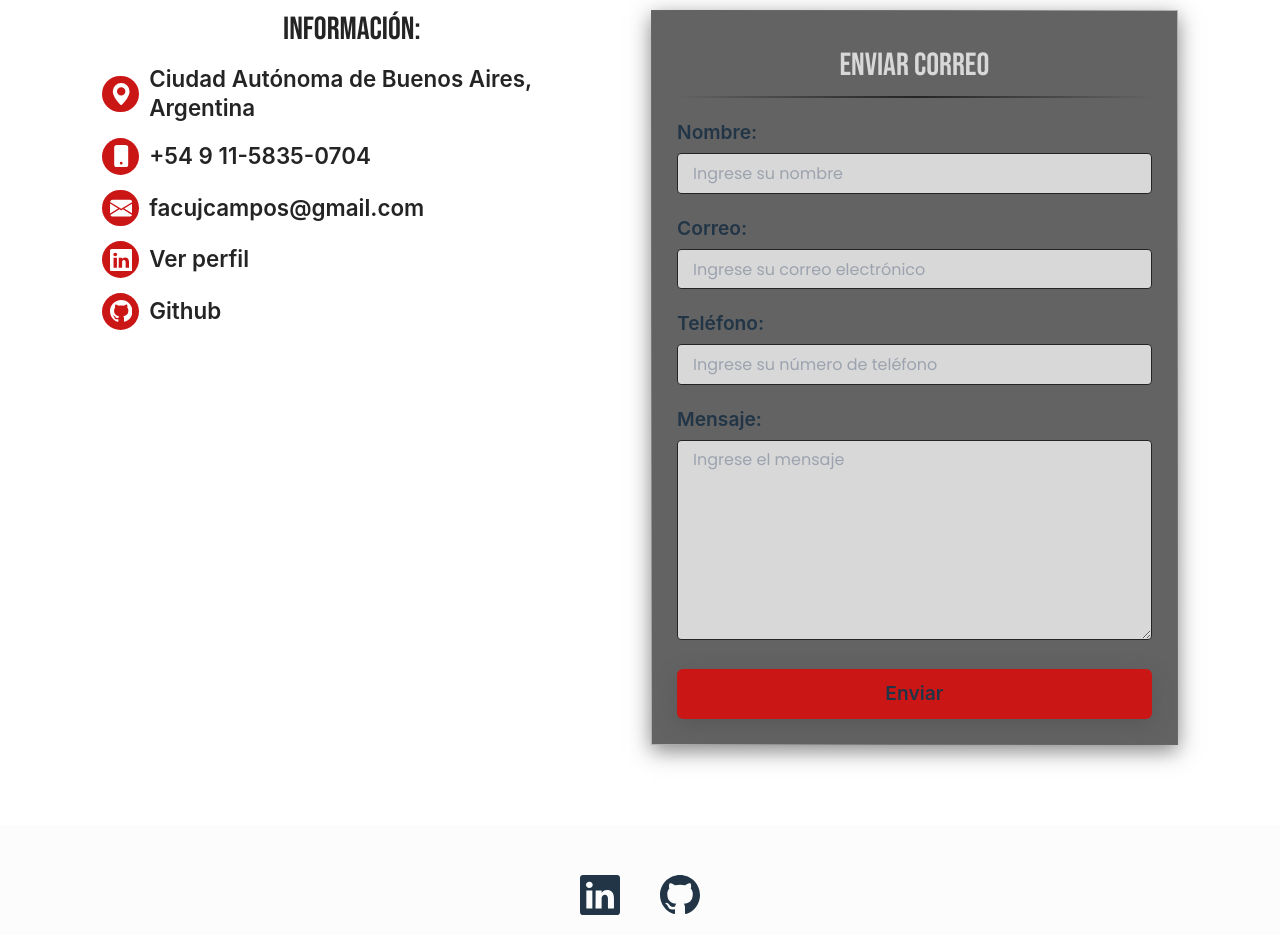
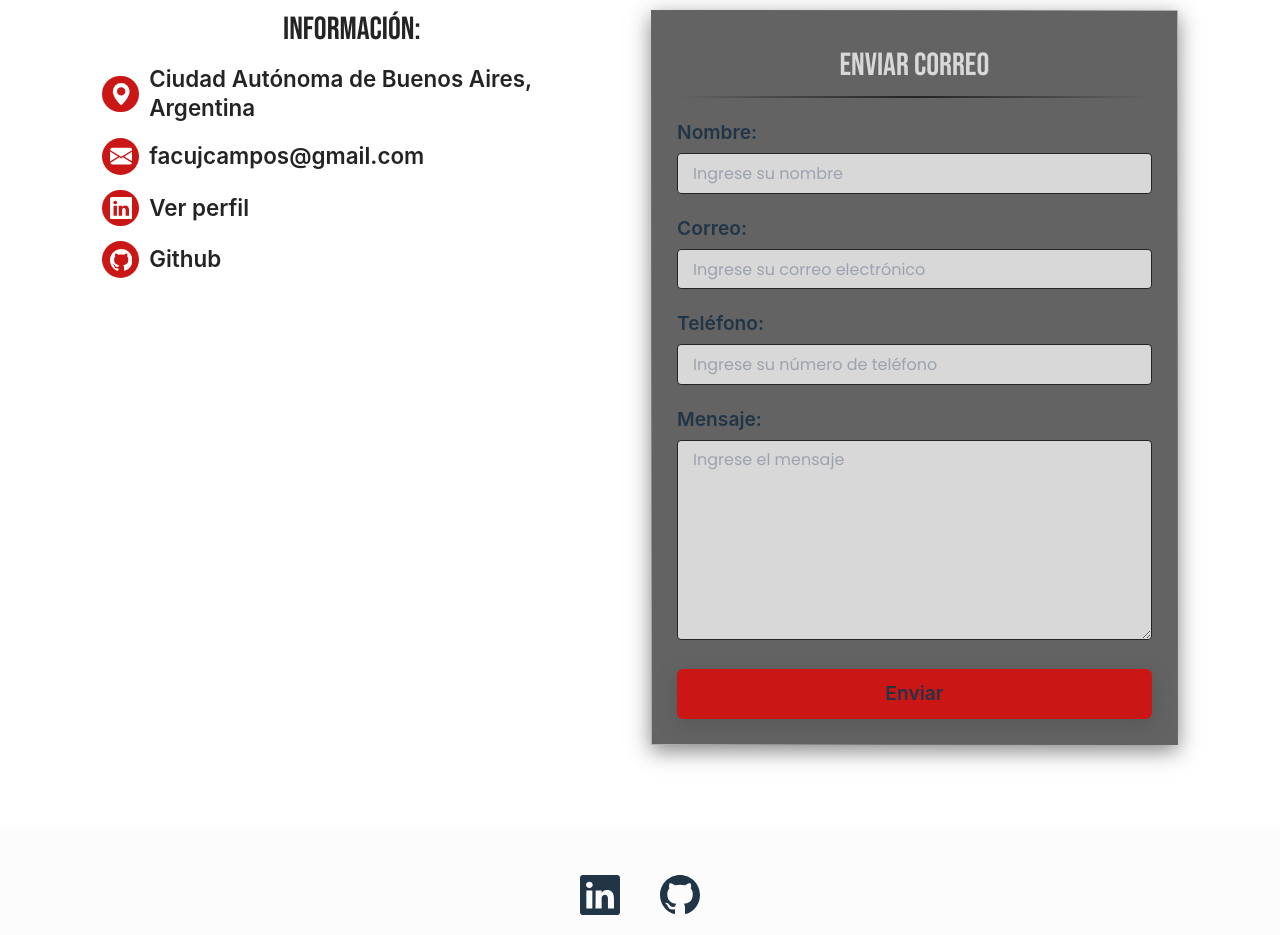
Before and after one commit to FacuCampos/Portfolio, a React (Vite) app: page / in a window 1280 px wide. Shown: the part 5380-6315 px from the top of the page. Built offline with nearby package versions, Linux system fonts and the light colour scheme; a web font is replaced by a local one.

Commit message:
Se mejoraron los estilos

```diff
--- a/index.html
+++ b/index.html
@@ -5,7 +5,7 @@
     <link rel="icon" type="image/svg+xml" href="/vite.svg" />
     <meta name="viewport" content="width=device-width, initial-scale=1.0" />
     <meta name="color-scheme" content="light dark">
-    <title>Facundo José Campos</title>
+    <title>Facundo | Portfolio</title>
     <link rel="stylesheet" href="./src/css/style.css">
   </head>
   <body>
--- a/src/components/Contacto/index.jsx
+++ b/src/components/Contacto/index.jsx
@@ -3,7 +3,6 @@ import {
   GeoAltFill,
   Github,
   Linkedin,
-  PhoneFill,
 } from "react-bootstrap-icons";
 import { FormContacto, Seccion } from "../../components";
 
@@ -18,12 +17,6 @@ const Contacto = () => {
               <GeoAltFill />
             </div>
             <p> Ciudad Autónoma de Buenos Aires, Argentina</p>
-          </div>
-          <div className="campoInfo">
-            <div className="campoInfoIcon">
-              <PhoneFill />
-            </div>
-            <p>+54 9 11-5835-0704</p>
           </div>
           <a
             href="mailto:facujcampos@gmail.com"
--- a/src/css/style.css
+++ b/src/css/style.css
@@ -565,7 +565,8 @@ footer ul svg {
   height: 200px;
 }
 .proyectoCard img {
-  width: 100%;
+  height: 100%;
+  width: auto;
   object-fit: cover;
 }
 .proyectoCard .proyectoCardInfo {
@@ -851,7 +852,6 @@ footer ul svg {
   margin: 0;
   text-align: center;
   font-family: "Whisper", cursive;
-  font-weight: 600;
 }
 .seccionInicio .textoInicio {
   font-family: "Poppins", sans-serif;
```
